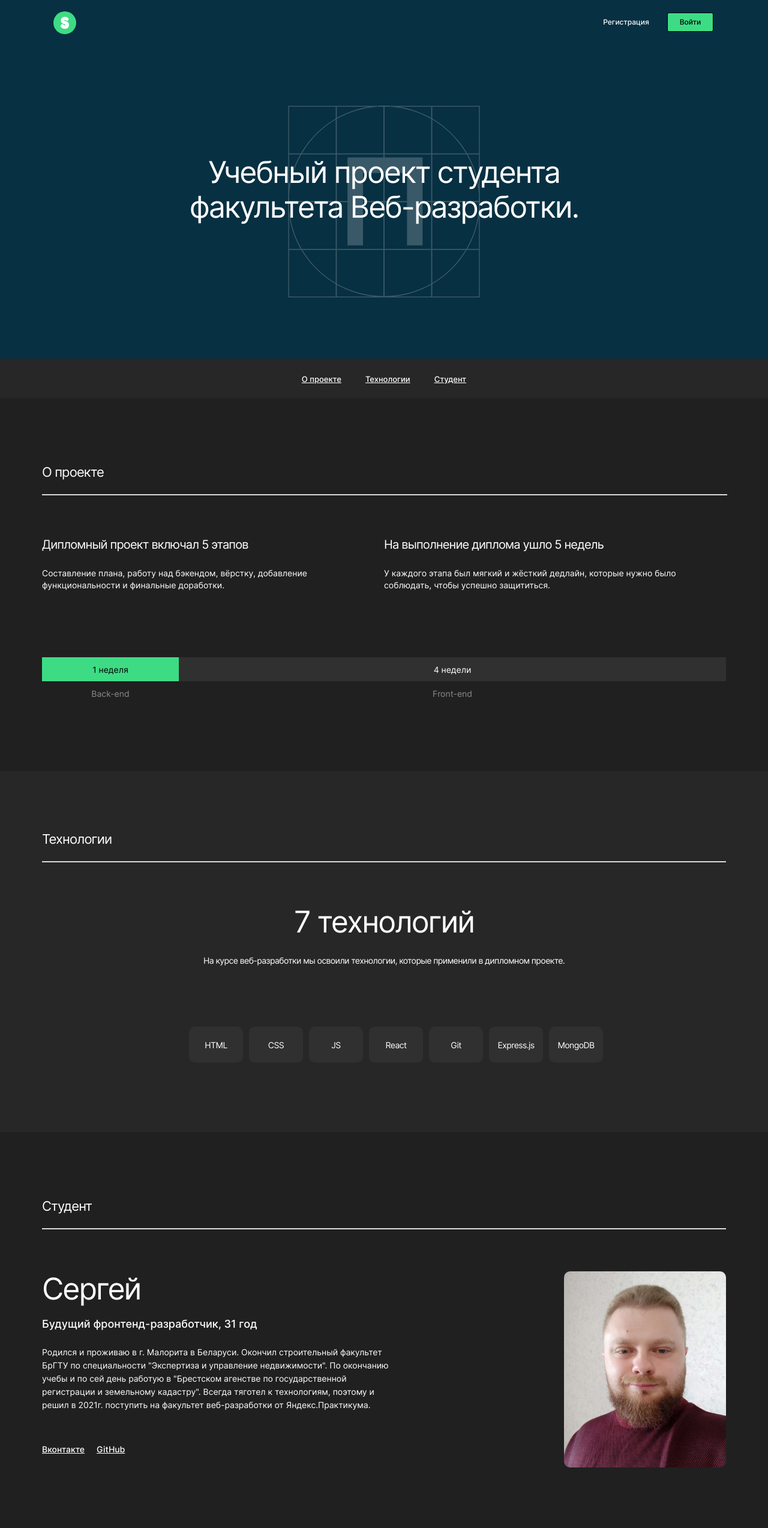
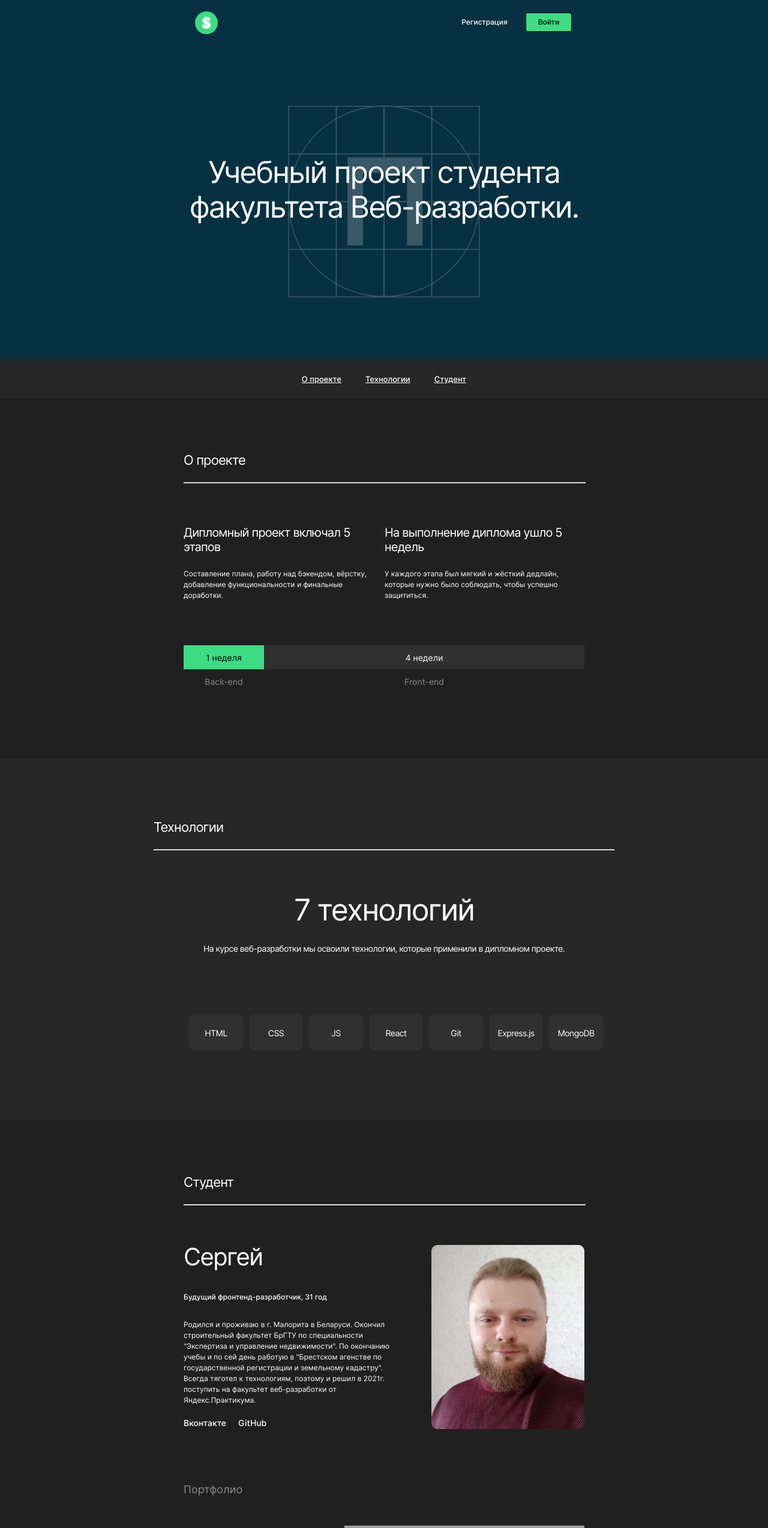
Before and after one commit to the69nemo/movies-explorer-frontend, a React (Create React App) app: page / in a window 1280 px wide. Shown: the top 2548 px of the page at 60% size. Built offline with nearby package versions, Linux system fonts and the light colour scheme; grey boxes are pictures that could not be loaded.

Commit message:
main_768px: done

```diff
--- a/src/components/AboutMe/AboutMe.css
+++ b/src/components/AboutMe/AboutMe.css
@@ -21,6 +21,7 @@
   border: solid 1px #dadada;
   height: 0;
   margin-bottom: 70px;
+  width: 100%;
 }
 
 .about-me__container {
@@ -79,4 +80,47 @@
   font-size: 14px;
   line-height: 17px;
   color: #ffffff;
+  transition: opacity 0.3s linear;
+  text-decoration: none;
 }
+
+.about-me__social:hover {
+  opacity: 0.7;
+}
+
+@media screen and (max-width: 1280px) {
+  .about-me {
+    max-width: 668px;
+    padding: 90px 0 91px
+  }
+
+  .about-me__container {
+    grid-template-columns: 364px 255px;
+    grid-template-rows: 60px 38px 170px 39px;
+    column-gap: 49px;
+  }
+
+  .about-me__student-name {
+    font-weight: 400;
+    font-size: 40px;
+    line-height: 40px;
+  }
+
+  .about-me__photo {
+    width: 255px;
+    height: 307px;
+  }
+
+  .about-me__subtitle, .about-me__discription {
+    font-size: 12px;
+    line-height: 18px;
+  }
+
+  .about-me__line {
+    margin-bottom: 66px;
+  }
+
+  .about-me__social {
+    margin-top: 20px;
+  }
+}
--- a/src/components/AboutMe/AboutMe.js
+++ b/src/components/AboutMe/AboutMe.js
@@ -4,7 +4,7 @@ import StudentPhoto from "../../images/my_photo.jpg";
 
 function AboutMe() {
   return (
-    <section className="about-me">
+    <section className="about-me" id="about-me">
       <h2 className="about-me__title">Студент</h2>
       <div className="about-me__line" />
       <div className="about-me__container">
--- a/src/components/AboutProject/AboutProject.css
+++ b/src/components/AboutProject/AboutProject.css
@@ -1,5 +1,5 @@
 .about-project {
-  width: 1140px;
+  max-width: 1140px;
   box-sizing: border-box;
   padding: 0;
   margin: 0 auto;
@@ -7,7 +7,7 @@
 
 .about-project__title {
   padding: 0;
-  margin:  110px 0 23px;
+  margin: 110px 0 23px;
   font-style: normal;
   font-weight: 400;
   font-size: 22px;
@@ -17,7 +17,7 @@
 }
 
 .about-project__line {
-  width: 1140px;
+  width: 100%;
   border: solid 1px #dadada;
   height: 0;
   margin-bottom: 70px;
@@ -27,7 +27,7 @@
   display: grid;
   margin-bottom: 110px;
   grid-template-rows: 50px 150px repeat(2, 40px);
-  grid-template-columns: repeat(2, 228px) repeat(2, 114px)  228px 208px 20px;
+  grid-template-columns: repeat(2, 228px) repeat(2, 114px) 228px 208px 20px;
   color: #ffffff;
   grid-template-areas:
     "title1 title1 title1 title2 title2 title2 ."
@@ -109,3 +109,24 @@
   font-size: 14px;
   line-height: 17px;
 }
+
+@media screen and (max-width: 1280px) {
+  .about-project {
+    max-width: 668px;
+  }
+
+  .about-project__title {
+    margin-top: 90px;
+  }
+
+  .about-project__container {
+    grid-template-columns: repeat(2, 134px) repeat(2, 67px) 134px 120px 12px;
+  }
+
+  .about-project__text-subtitle {
+    margin-top: 22px;
+    width: 319px;
+    font-size: 12px;
+    line-height: 18px;
+  }
+}
--- a/src/components/AboutProject/AboutProject.js
+++ b/src/components/AboutProject/AboutProject.js
@@ -3,7 +3,7 @@ import "./AboutProject.css";
 
 function AboutProject() {
   return (
-    <section className="about-project">
+    <section className="about-project" id="about-project">
       <h2 className="about-project__title">О проекте</h2>
       <div className="about-project__line" />
       <div className="about-project__container">
--- a/src/components/Footer/Footer.css
+++ b/src/components/Footer/Footer.css
@@ -1,6 +1,7 @@
 .footer {
   max-width: 1140px;
   margin: 0 auto;
+  padding-top: 79px;
   color: #fff;
 }
 
@@ -62,3 +63,9 @@
 .footer__link:hover {
   opacity: 0.7;
 }
+
+@media screen and (max-width: 1280px) {
+  .footer {
+    max-width: 668px;
+  }
+}
--- a/src/components/Header/Header.css
+++ b/src/components/Header/Header.css
@@ -1,9 +1,8 @@
 .header {
   background-color: transparent;
-  width: 1140px;
+  max-width: 1140px;
   height: 74px;
   display: flex;
-  flex-direction: row;
   justify-content: space-between;
   margin: 0 auto;
   z-index: 5;
@@ -35,6 +34,12 @@
   font-weight: 500;
   font-size: 12px;
   line-height: 16px;
+  transition: opacity 0.3s linear;
+  cursor: pointer;
+}
+
+.header__button:hover, .header__link:hover {
+  opacity: 0.8;
 }
 
 .header__button_type_signin {
@@ -44,3 +49,13 @@
   border-radius: 3px;
   margin-left: 30px;
 }
+
+.header__link {
+  transition: opacity 0.3s linear;
+}
+
+@media screen and (max-width: 1280px) {
+  .header {
+    max-width: 668px;
+  }
+}
--- a/src/components/Header/Header.js
+++ b/src/components/Header/Header.js
@@ -1,18 +1,23 @@
 import React from "react";
-import './Header.css';
+import "./Header.css";
 import Logo from "../../images/logo.svg";
 
 function Header() {
   return (
     <header className="header">
       <div className="header__logo-container">
-        <img className="header__logo" src={Logo} alt="логотип" />
+        <a className="header__link" href="/">
+          <img className="header__logo" src={Logo} alt="логотип" />
+        </a>
       </div>
       <div className="header__btn-container">
         <button className="header__button" type="button">
           Регистрация
         </button>
-        <button className="header__button header__button_type_signin" type="button">
+        <button
+          className="header__button header__button_type_signin"
+          type="button"
+        >
           Войти
         </button>
       </div>
--- a/src/components/NavTab/NavTab.js
+++ b/src/components/NavTab/NavTab.js
@@ -5,9 +5,9 @@ function NavTab() {
   return (
     <section className='navtab'>
       <ul className='navtab__container'>
-        <li className='navtab__list'><a className='navtab__link' href='/'>О проекте</a></li>
-        <li className='navtab__list'><a className='navtab__link' href='/'>Технологии</a></li>
-        <li className='navtab__list'><a className='navtab__link' href='/'>Студент</a></li>
+        <li className='navtab__list'><a className='navtab__link' href='#about-project'>О проекте</a></li>
+        <li className='navtab__list'><a className='navtab__link' href='#techs'>Технологии</a></li>
+        <li className='navtab__list'><a className='navtab__link' href='#about-me'>Студент</a></li>
       </ul>
     </section>
    );
--- a/src/components/Portfolio/Portfolio.css
+++ b/src/components/Portfolio/Portfolio.css
@@ -18,7 +18,7 @@
 .portfolio__wrapper {
   padding: 0;
   margin: 0;
-  margin-bottom: 105px;
+  margin-bottom: 125px;
   list-style-type: none;
 }
 
@@ -52,3 +52,17 @@
   letter-spacing: -0.04em;
   margin-bottom: 19px;
 }
+
+@media screen and (max-width: 1280px) {
+  .portfolio {
+    max-width: 668px;
+  }
+
+  .portfolio__wrapper {
+    margin-bottom: 90px;
+  }
+
+  .portfolio__link {
+    font-size: 28px;
+  }
+}
--- a/src/components/Techs/Techs.css
+++ b/src/components/Techs/Techs.css
@@ -71,3 +71,9 @@
   line-height: 17px;
   letter-spacing: -0.04em;
 }
+
+@media screen and (max-width: 1280px) {
+  .techs__container {
+    max-width: 768px;
+  }
+}
--- a/src/components/Techs/Techs.js
+++ b/src/components/Techs/Techs.js
@@ -3,7 +3,7 @@ import "./Techs.css";
 
 function Techs() {
   return (
-    <section className="techs">
+    <section className="techs" id="techs">
       <div className="techs__container">
         <h2 className="techs__title">Технологии</h2>
         <div className="techs__line" />
```
